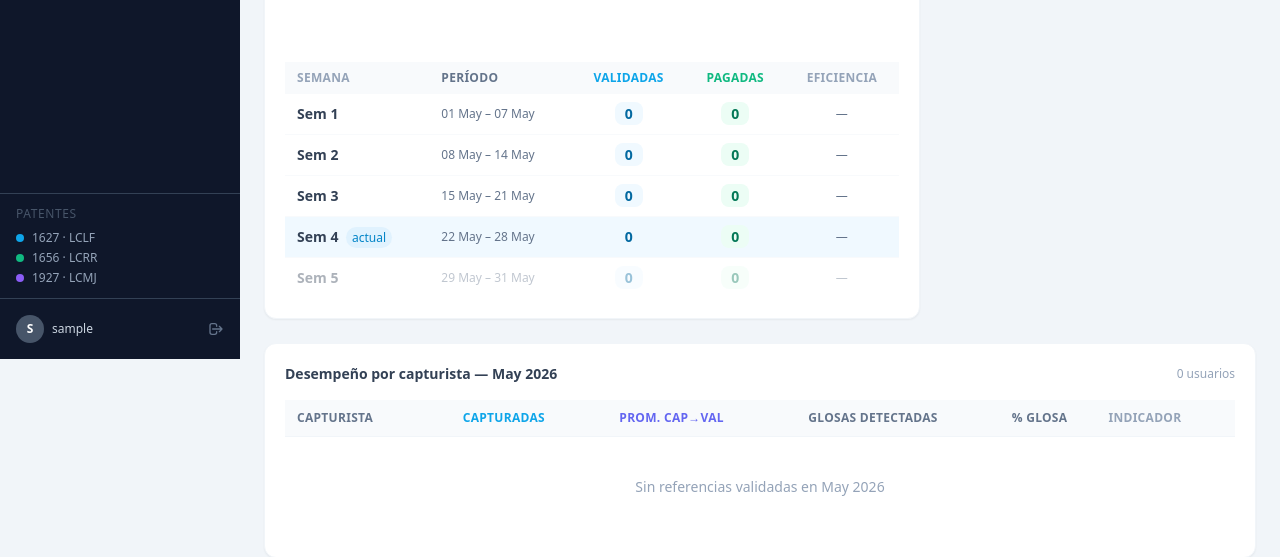
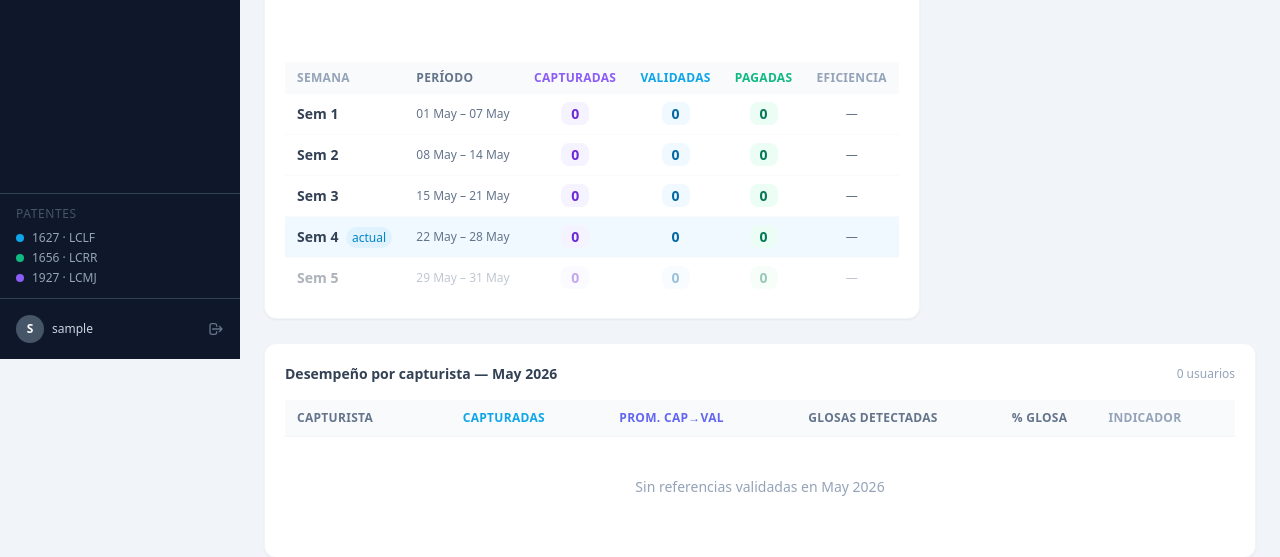
Before and after one commit to Agencia-Aduanal-Loginco/Proyecto_HAL9MIL, a Django app: page /referencias/dashboard/ in a window 1280 px wide. Shown: the part 441-998 px from the top of the page. Run offline with Django 5.2, Linux system fonts and the light colour scheme; the visitor is signed in with stand-in values (Sample User, id 1); data that the repository does not hold is empty; some libraries are stand-ins or nearby versions.

Commit message:
Implementacion de estadisticas de semanal

```diff
--- a/referencias/views.py
+++ b/referencias/views.py
@@ -751,13 +751,16 @@ def referencias_dashboard(request):
             break
         we = min(ws + timedelta(days=6), mes_fin)
         semanas.append({
-            'num':       w + 1,
-            'inicio':    ws,
-            'fin':       we,
-            'validadas': validadas_mes.filter(fecha_validacion__gte=ws, fecha_validacion__lte=we).count(),
-            'pagadas':   pagadas_mes.filter(fecha_pago__gte=ws, fecha_pago__lte=we).count(),
-            'es_actual': ws <= today <= we,
-            'es_futura': ws > today,
+            'num':        w + 1,
+            'inicio':     ws,
+            'fin':        we,
+            'capturadas': Referencia.objects.filter(
+                fecha_captura__gte=ws, fecha_captura__lte=we, es_rectificacion=False,
+            ).count(),
+            'validadas':  validadas_mes.filter(fecha_validacion__gte=ws, fecha_validacion__lte=we).count(),
+            'pagadas':    pagadas_mes.filter(fecha_pago__gte=ws, fecha_pago__lte=we).count(),
+            'es_actual':  ws <= today <= we,
+            'es_futura':  ws > today,
         })
 
     # Tabla por capturista
--- a/templates/referencias/referencias_dashboard.html
+++ b/templates/referencias/referencias_dashboard.html
@@ -68,6 +68,7 @@
             <tr class="bg-slate-50 text-xs uppercase tracking-wide text-slate-400">
               <th class="py-2 px-3 text-left font-semibold">Semana</th>
               <th class="py-2 px-3 text-left font-semibold text-slate-500">Período</th>
+              <th class="py-2 px-3 text-center font-semibold text-violet-500">Capturadas</th>
               <th class="py-2 px-3 text-center font-semibold text-sky-500">Validadas</th>
               <th class="py-2 px-3 text-center font-semibold text-emerald-500">Pagadas</th>
               <th class="py-2 px-3 text-center font-semibold text-slate-400">Eficiencia</th>
@@ -84,6 +85,9 @@
               </td>
               <td class="py-2.5 px-3 text-slate-500 text-xs">
                 {{ s.inicio|date:"d M" }} – {{ s.fin|date:"d M" }}
+              </td>
+              <td class="py-2.5 px-3 text-center">
+                <span class="bg-violet-50 text-violet-700 font-bold text-sm px-2.5 py-0.5 rounded-lg">{{ s.capturadas }}</span>
               </td>
               <td class="py-2.5 px-3 text-center">
                 <span class="bg-sky-50 text-sky-700 font-bold text-sm px-2.5 py-0.5 rounded-lg">{{ s.validadas }}</span>
```
Also changed, not shown: templates/referencias/lista.html (+11 -0 lines).
